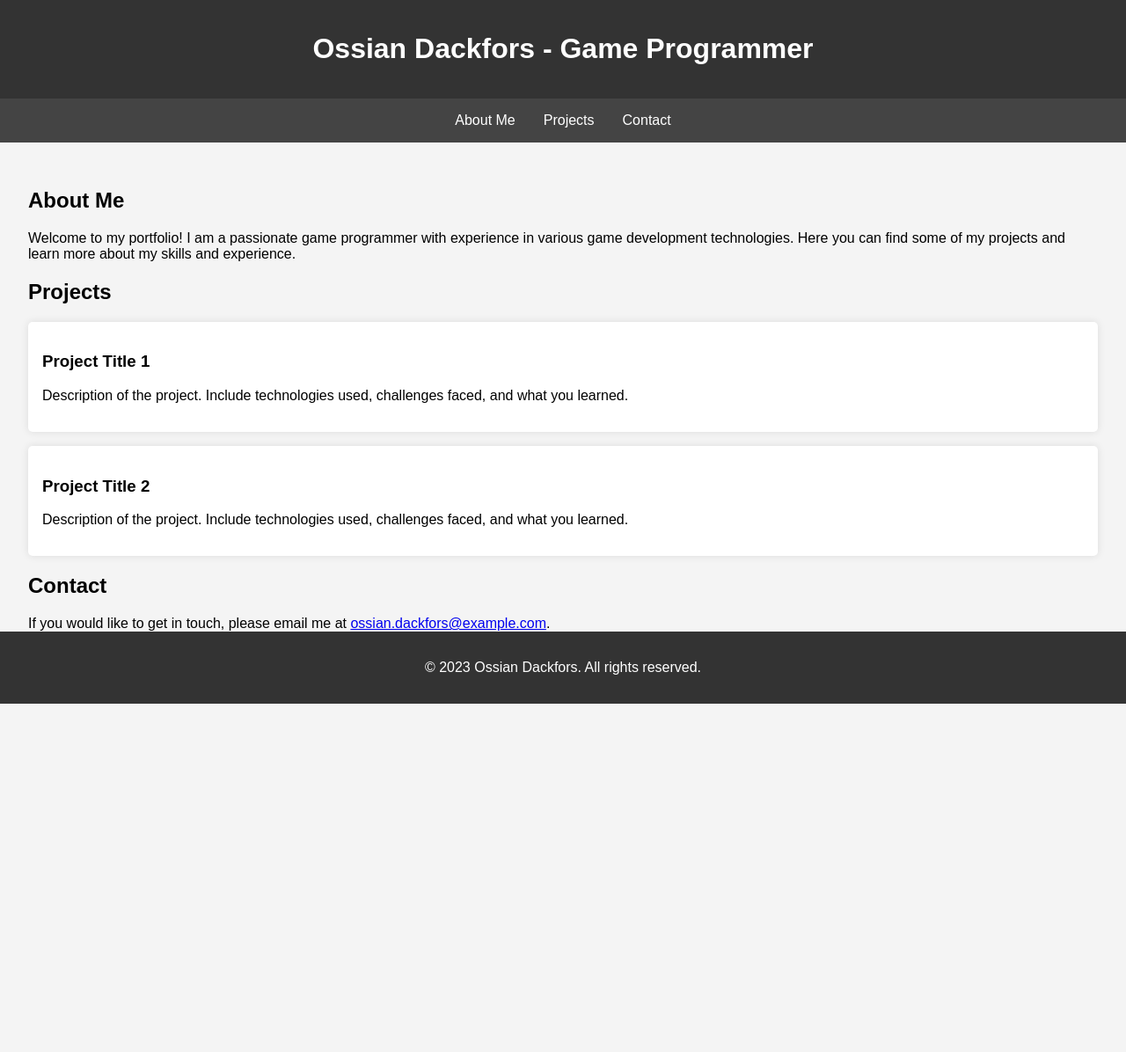
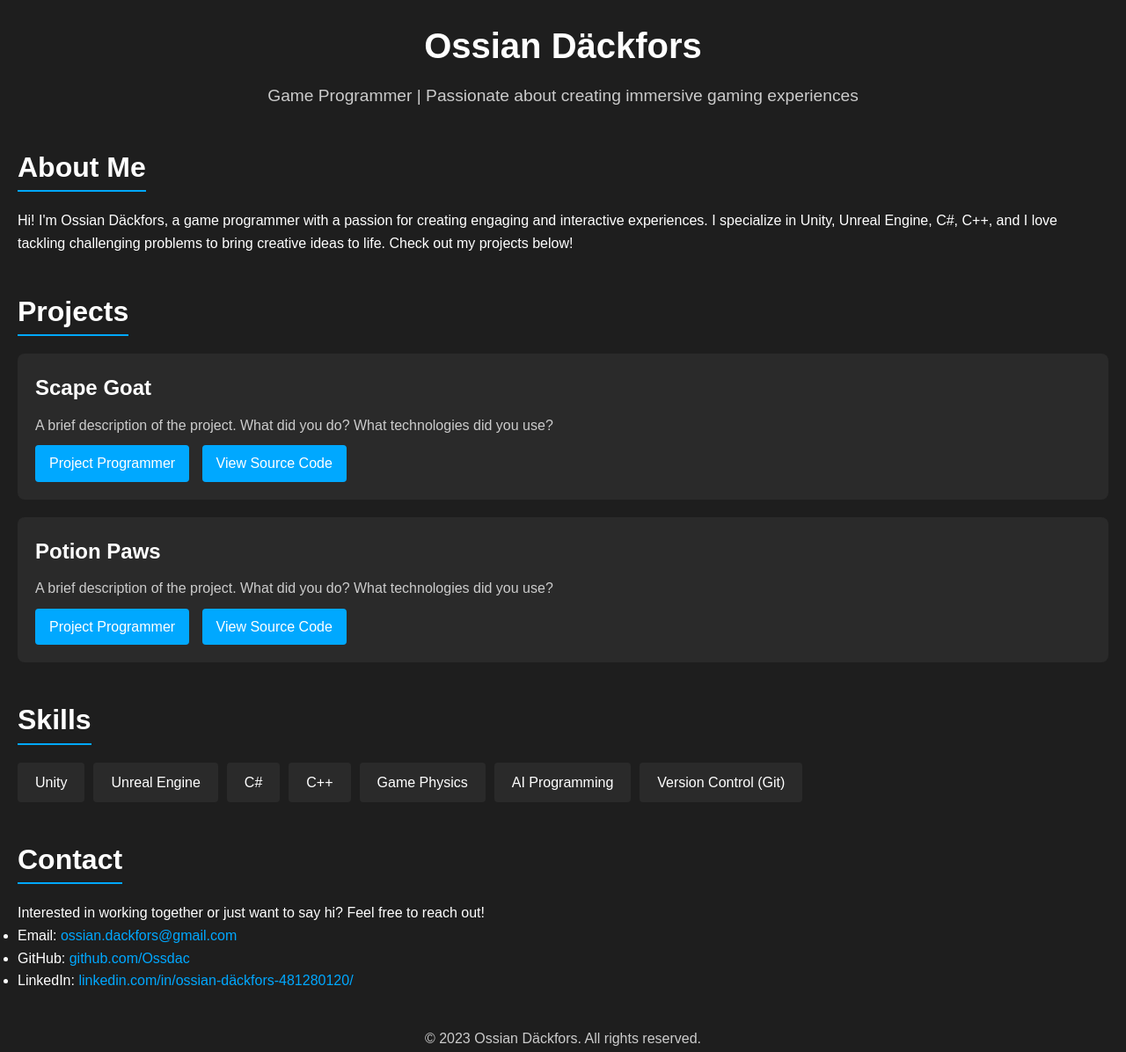
Before and after one commit to Ossdac/Ossdac.github.io, a plain HTML site: page index.html in a window 1280 px wide. Shown: the whole page at 88% size. Before the commit the page ends 800 px from the top, so only its background shows below. Drawn offline with Linux system fonts and the light colour scheme.

Commit message:
Seperated

```diff
--- a/index.html
+++ b/index.html
@@ -3,87 +3,75 @@
 <head>
   <meta charset="UTF-8">
   <meta name="viewport" content="width=device-width, initial-scale=1.0">
-    <title>Game Programmer Portfolio</title>
-    <style>
-        body {
-            font-family: Arial, sans-serif;
-            margin: 0;
-            padding: 0;
-            background-color: #f4f4f4;
-        }
-        header {
-            background-color: #333;
-            color: #fff;
-            padding: 1rem 0;
-            text-align: center;
-        }
-        nav {
-            display: flex;
-            justify-content: center;
-            background-color: #444;
-        }
-        nav a {
-            color: #fff;
-            padding: 1rem;
-            text-decoration: none;
-        }
-        nav a:hover {
-            background-color: #555;
-        }
-        .container {
-            padding: 2rem;
-        }
-        .project {
-            background-color: #fff;
-            margin: 1rem 0;
-            padding: 1rem;
-            border-radius: 5px;
-            box-shadow: 0 0 10px rgba(0, 0, 0, 0.1);
-        }
-        footer {
-            text-align: center;
-            padding: 1rem 0;
-            background-color: #333;
-            color: #fff;
-            position: fixed;
-            width: 100%;
-            bottom: 0;
-        }
-    </style>
+  <title>Ossian Däckfors - Game Programmer Portfolio</title>
+  <link rel="stylesheet" href="styles.css">
 </head>
 <body>
+  <!-- Header -->
   <header>
-        <h1>Ossian Dackfors - Game Programmer</h1>
+    <h1>Ossian Däckfors</h1>
+    <p>Game Programmer | Passionate about creating immersive gaming experiences</p>
   </header>
-    <nav>
-        <a href="#about">About Me</a>
-        <a href="#projects">Projects</a>
-        <a href="#contact">Contact</a>
-    </nav>
-    <div class="container">
+
+  <!-- About Section -->
   <section id="about">
     <h2>About Me</h2>
-            <p>Welcome to my portfolio! I am a passionate game programmer with experience in various game development technologies. Here you can find some of my projects and learn more about my skills and experience.</p>
+    <p>
+      Hi! I'm Ossian Däckfors, a game programmer with a passion for creating engaging and interactive experiences.
+      I specialize in Unity, Unreal Engine, C#, C++, and I love tackling challenging problems
+      to bring creative ideas to life. Check out my projects below!
+    </p>
   </section>
+
+  <!-- Projects Section -->
   <section id="projects">
     <h2>Projects</h2>
     <div class="project">
-                <h3>Project Title 1</h3>
-                <p>Description of the project. Include technologies used, challenges faced, and what you learned.</p>
+      <h3>Scape Goat</h3>
+      <p>A brief description of the project. What did you do? What technologies did you use?</p>
+      <a href="#" target="_blank">Project Programmer</a>
+      <a href="#" target="_blank">View Source Code</a>
     </div>
     <div class="project">
-                <h3>Project Title 2</h3>
-                <p>Description of the project. Include technologies used, challenges faced, and what you learned.</p>
+      <h3>Potion Paws</h3>
+      <p>A brief description of the project. What did you do? What technologies did you use?</p>
+      <a href="#" target="_blank">Project Programmer</a>
+      <a href="#" target="_blank">View Source Code</a>
     </div>
     <!-- Add more projects as needed -->
   </section>
+
+  <!-- Skills Section -->
+  <section id="skills">
+    <h2>Skills</h2>
+    <ul class="skills-list">
+      <li>Unity</li>
+      <li>Unreal Engine</li>
+      <li>C#</li>
+      <li>C++</li>
+      <li>Game Physics</li>
+      <li>AI Programming</li>
+      <li>Version Control (Git)</li>
+      <!-- Add more skills as needed -->
+    </ul>
+  </section>
+
+  <!-- Contact Section -->
   <section id="contact">
     <h2>Contact</h2>
-            <p>If you would like to get in touch, please email me at <a href="mailto:ossian.dackfors@example.com">ossian.dackfors@example.com</a>.</p>
+    <p>
+      Interested in working together or just want to say hi? Feel free to reach out!
+    </p>
+    <ul>
+      <li>Email: <a href="mailto:ossian.dackfors@gmail.com">ossian.dackfors@gmail.com</a></li>
+      <li>GitHub: <a href="https://github.com/Ossdac" target="_blank">github.com/Ossdac</a></li>
+      <li>LinkedIn: <a href="https://www.linkedin.com/in/ossian-d%C3%A4ckfors-481280120/" target="_blank">linkedin.com/in/ossian-däckfors-481280120/</a></li>
+    </ul>
   </section>
-    </div>
+
+  <!-- Footer -->
   <footer>
-        <p>&copy; 2023 Ossian Dackfors. All rights reserved.</p>
+    <p>&copy; 2023 Ossian Däckfors. All rights reserved.</p>
   </footer>
 </body>
 </html>
--- /dev/null
+++ b/styles.css
@@ -0,0 +1,103 @@
+/* Basic Reset */
+* {
+    margin: 0;
+    padding: 0;
+    box-sizing: border-box;
+  }
+
+  body {
+    font-family: Arial, sans-serif;
+    line-height: 1.6;
+    background-color: #1e1e1e;
+    color: #ffffff;
+    padding: 20px;
+  }
+
+  a {
+    color: #00a8ff;
+    text-decoration: none;
+  }
+
+  a:hover {
+    text-decoration: underline;
+  }
+
+  /* Header */
+  header {
+    text-align: center;
+    margin-bottom: 40px;
+  }
+
+  header h1 {
+    font-size: 2.5rem;
+    margin-bottom: 10px;
+  }
+
+  header p {
+    font-size: 1.2rem;
+    color: #cccccc;
+  }
+
+  /* Sections */
+  section {
+    margin-bottom: 40px;
+  }
+
+  section h2 {
+    font-size: 2rem;
+    margin-bottom: 20px;
+    border-bottom: 2px solid #00a8ff;
+    display: inline-block;
+  }
+
+  /* Projects */
+  .project {
+    background-color: #2a2a2a;
+    padding: 20px;
+    border-radius: 8px;
+    margin-bottom: 20px;
+  }
+
+  .project h3 {
+    font-size: 1.5rem;
+    margin-bottom: 10px;
+  }
+
+  .project p {
+    color: #cccccc;
+    margin-bottom: 10px;
+  }
+
+  .project a {
+    display: inline-block;
+    margin-right: 10px;
+    background-color: #00a8ff;
+    color: #ffffff;
+    padding: 8px 16px;
+    border-radius: 4px;
+  }
+
+  .project a:hover {
+    background-color: #0077b6;
+  }
+
+  /* Skills */
+  .skills-list {
+    list-style: none;
+    display: flex;
+    flex-wrap: wrap;
+    gap: 10px;
+  }
+
+  .skills-list li {
+    background-color: #2a2a2a;
+    padding: 10px 20px;
+    border-radius: 4px;
+  }
+
+  /* Footer */
+  footer {
+    text-align: center;
+    margin-top: 40px;
+    color: #cccccc;
+  }
```
Lines whose indentation alone changed are shown as unchanged.
